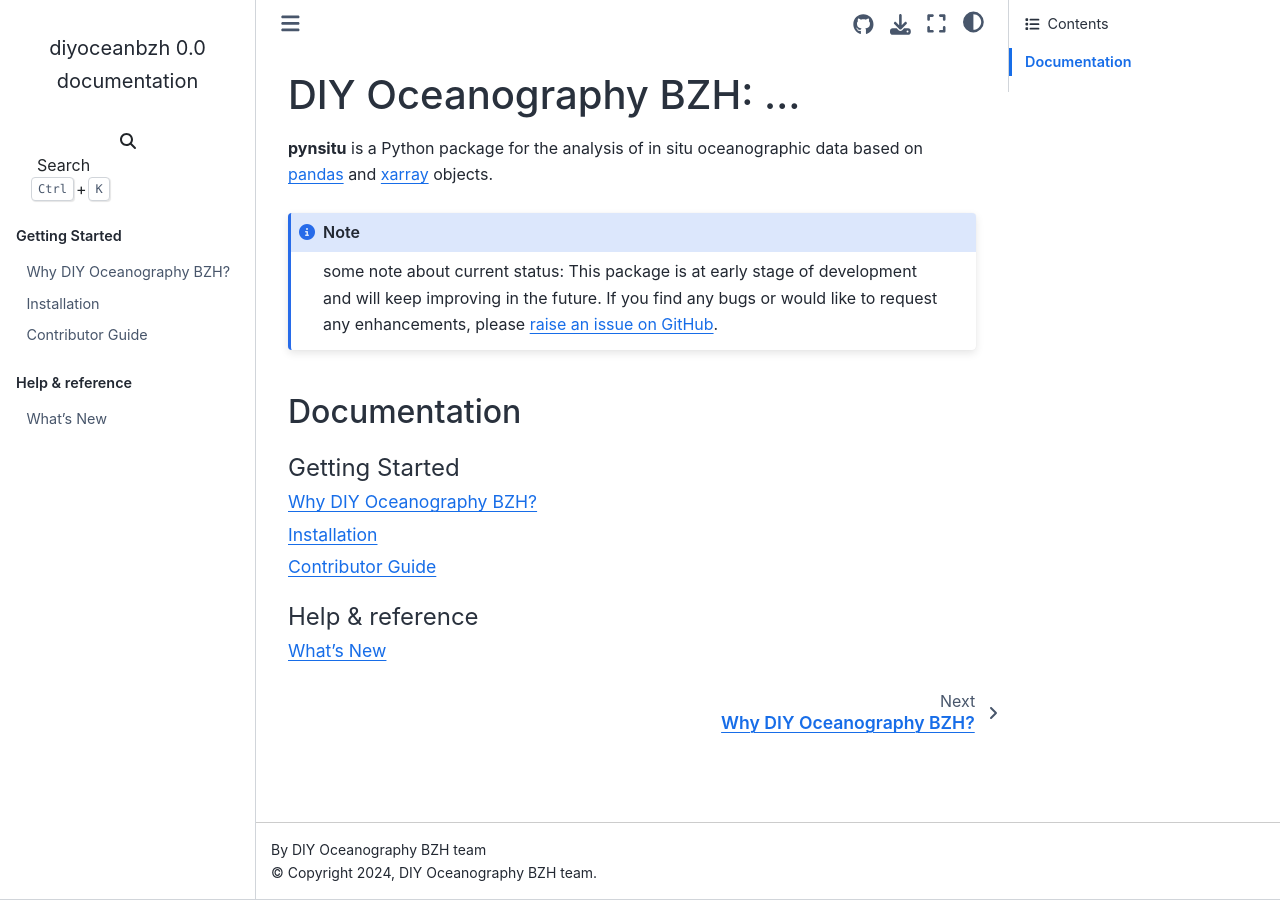
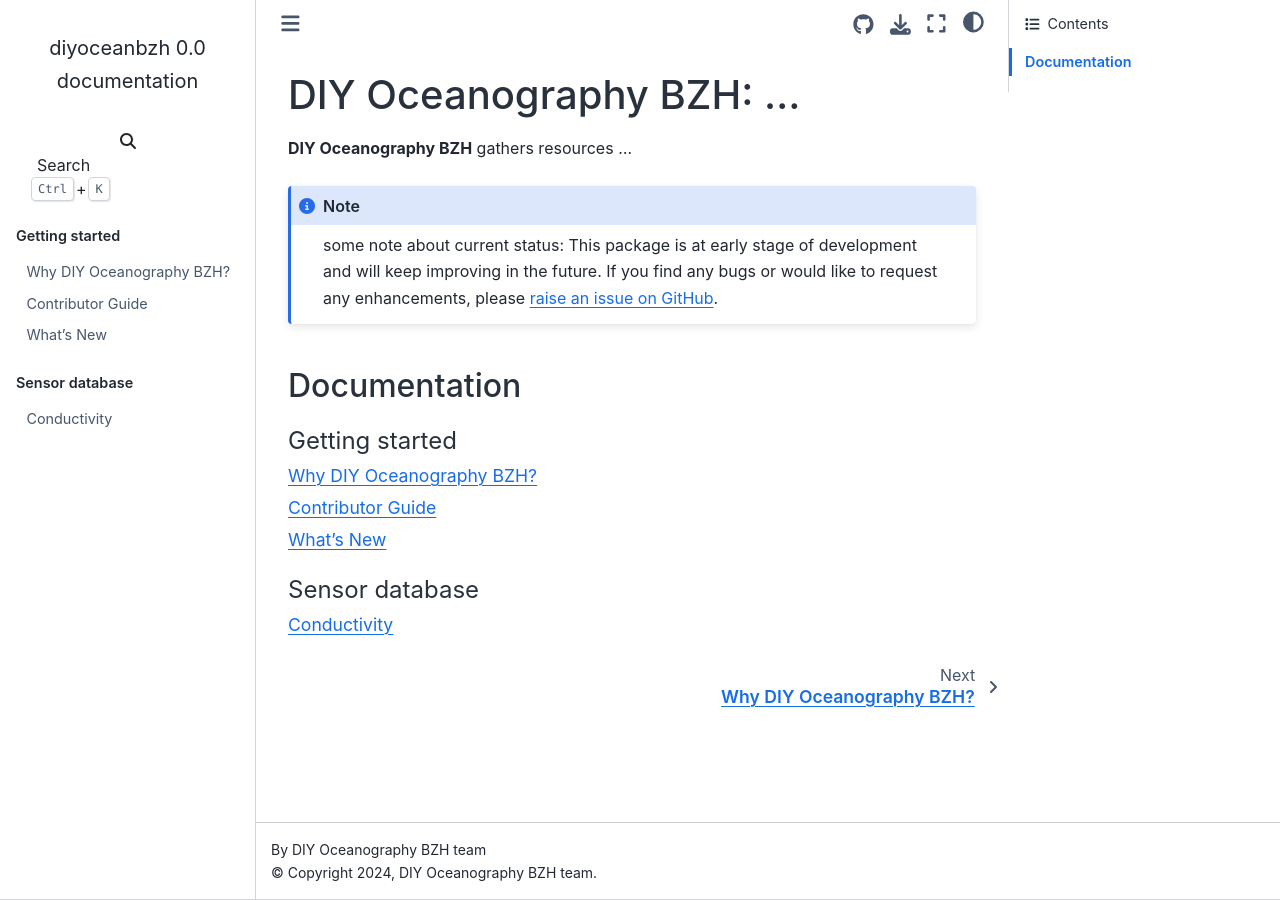
Before and after one commit to DIYOceanography/DIYOceanography_BZH, a Sphinx documentation site: the page built from docs/index.rst, in a window 1280 px wide. Built offline with Sphinx 7.4.7 and the Sphinx Book theme 1.1.4, drawn with Linux system fonts in a browser that asks for light colours.

```diff
--- a/docs/index.rst
+++ b/docs/index.rst
@@ -5,9 +5,7 @@
 DIY Oceanography BZH: ...
 ==============================================
 
-**pynsitu** is a Python package for the analysis of in situ oceanographic
-data based on pandas_ and xarray_ objects.
-
+**DIY Oceanography BZH** gathers resources ...
 
 .. note::
 
@@ -21,19 +19,17 @@ Documentation
 
 .. toctree::
    :maxdepth: 1
-   :caption: Getting Started
+   :caption: Getting started
 
    why-DIY-Oceanography-BZH
-   installation
    contributor_guide
+   whats-new
 
 .. toctree::
    :maxdepth: 1
-   :caption: Help & reference
+   :caption: Sensor database
 
-   whats-new
-..
-   api
+   conductivity
 
 .. _pandas: https://pandas.pydata.org
 .. _xarray: http://xarray.pydata.org
--- a/docs/why-DIY-Oceanography-BZH.rst
+++ b/docs/why-DIY-Oceanography-BZH.rst
@@ -1,5 +1,5 @@
 Why DIY Oceanography BZH?
-===================
+=========================
 
 To be updated
 
```
Also changed, not shown: docs/conductivity.rst (added, +37 -0 lines), docs/installation.rst (deleted, +0 -45 lines), docs/whats-new.rst (+5 -5 lines).
